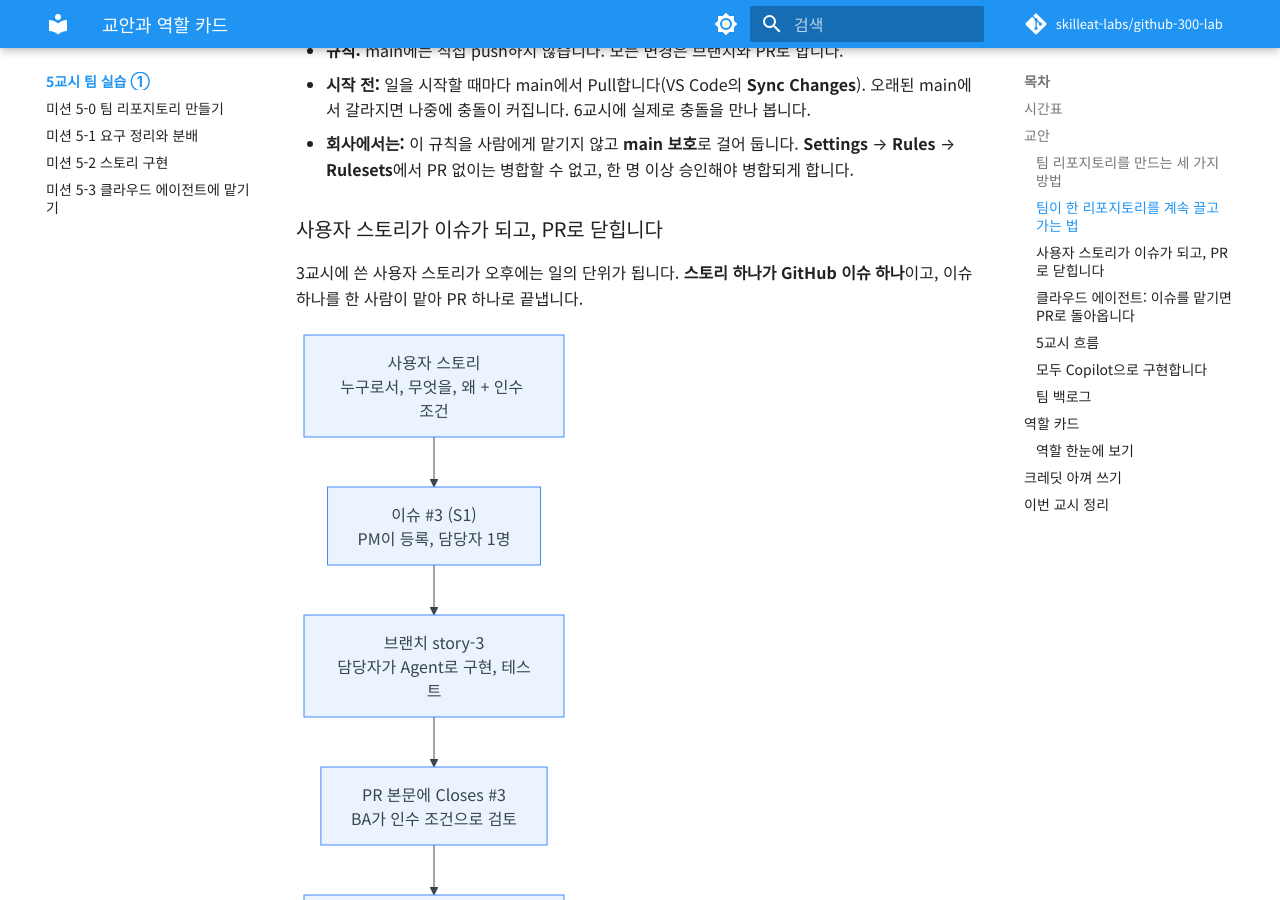
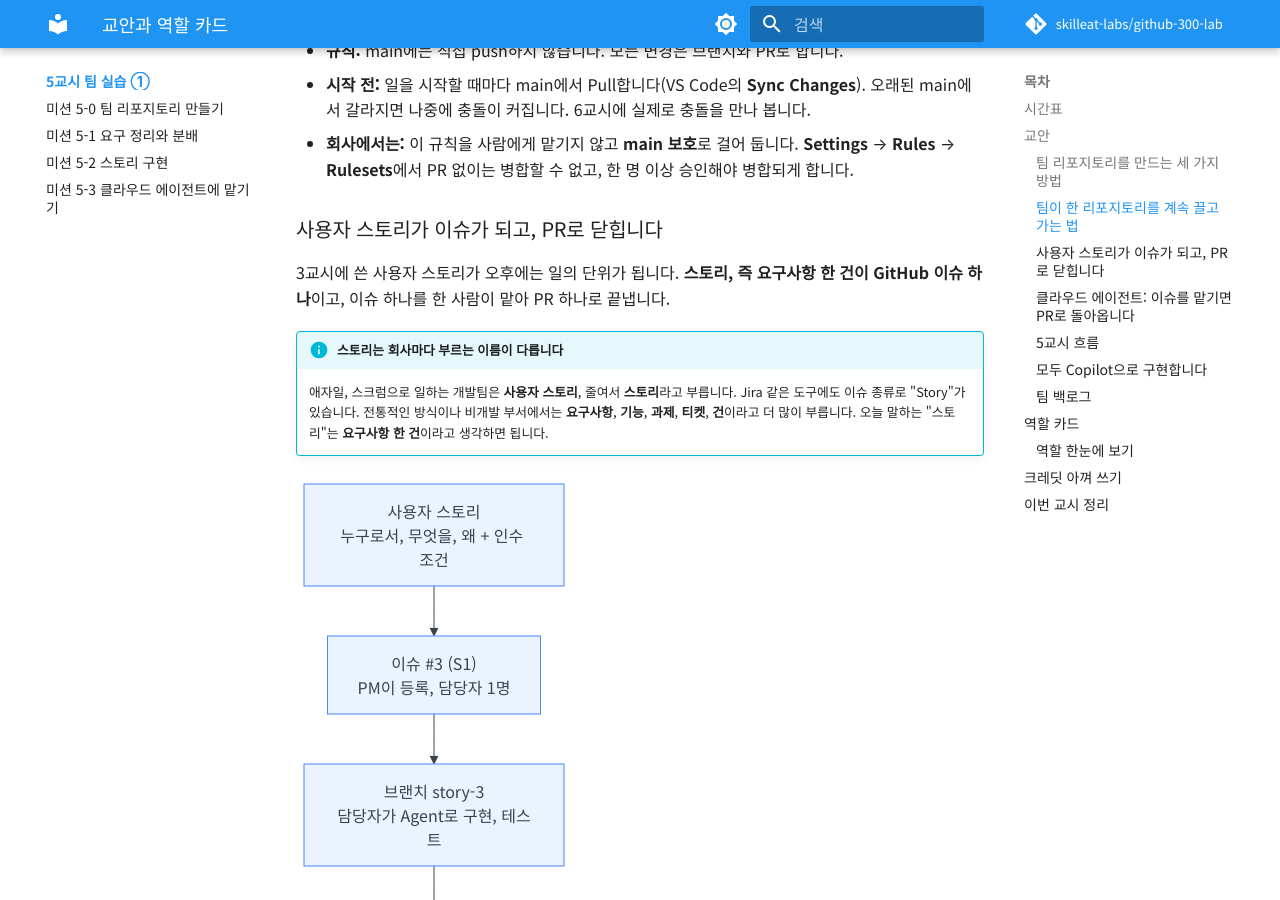
Before and after one commit to skilleat-labs/github-300-lab, an MkDocs documentation site: the page built from docs/class5/index.md, in a window 1280 px wide and 900 px high, scrolled down 1683 px. Built offline with MkDocs 1.6.1 and Material for MkDocs 9.7.7, drawn with Linux system fonts in a browser that asks for light colours; comment, search, counter and statistics services are not loaded.

Commit message:
스토리 = 요구사항 한 건 설명(회사마다 다른 이름), 5-1 Copilot으로 이슈 초안 만들기 팁
Co-Authored-By: Claude Opus 5.5 <noreply@anthropic.com>

````diff
--- a/docs/class5/index.md
+++ b/docs/class5/index.md
@@ -49,7 +49,10 @@ flowchart LR
 
 ### 사용자 스토리가 이슈가 되고, PR로 닫힙니다 {#story-issue}
 
-3교시에 쓴 사용자 스토리가 오후에는 일의 단위가 됩니다. **스토리 하나가 GitHub 이슈 하나**이고, 이슈 하나를 한 사람이 맡아 PR 하나로 끝냅니다.
+3교시에 쓴 사용자 스토리가 오후에는 일의 단위가 됩니다. **스토리, 즉 요구사항 한 건이 GitHub 이슈 하나**이고, 이슈 하나를 한 사람이 맡아 PR 하나로 끝냅니다.
+
+!!! info "스토리는 회사마다 부르는 이름이 다릅니다"
+    애자일, 스크럼으로 일하는 개발팀은 **사용자 스토리**, 줄여서 **스토리**라고 부릅니다. Jira 같은 도구에도 이슈 종류로 "Story"가 있습니다. 전통적인 방식이나 비개발 부서에서는 **요구사항**, **기능**, **과제**, **티켓**, **건**이라고 더 많이 부릅니다. 오늘 말하는 "스토리"는 **요구사항 한 건**이라고 생각하면 됩니다.
 
 ```mermaid
 flowchart TB
````
Also changed, not shown: FACTS.md (+2 -0 lines), docs/class3/index.md (+3 -0 lines), docs/class5/mission-1.md (+20 -0 lines).
